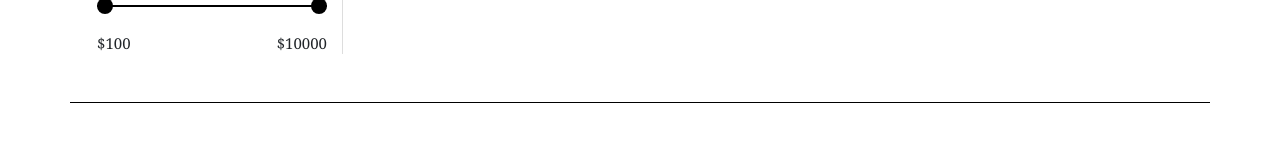
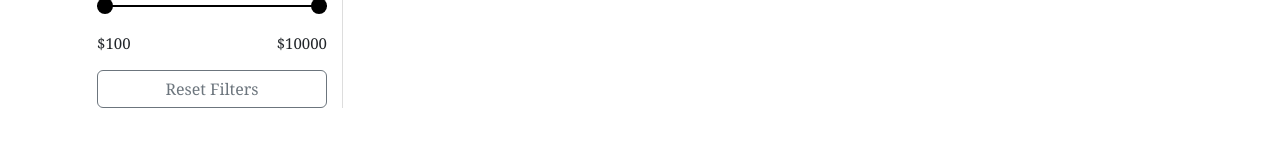
Before and after one commit to shreyamehtawork/h-chen, a React (Vite) app in the folder frontend/: page /shop in a window 1280 px wide. Shown: the part 700-841 px from the top of the page. Built offline with nearby package versions, Linux system fonts and the light colour scheme; no server answers.

Commit message:
fixed color checkbox issue and reset filter added

```diff
--- a/frontend/src/components/FilterSidebar.jsx
+++ b/frontend/src/components/FilterSidebar.jsx
@@ -89,7 +89,16 @@ function FilterSidebar({ filters, handleFilterChange, resetFilters }) {
       {/* Color Filter */}
       <div className="filter-group">
         <label className="filter-subtitle">COLOR</label>
-        {["Grey", "Navy", "Black", "Beige", "Blue", "White", "Yellow", "Purple"].map((color) => (
+        {[
+          "Grey",
+          "Navy",
+          "Black",
+          "Beige",
+          "Blue",
+          "White",
+          "Yellow",
+          "Purple",
+        ].map((color) => (
           <div className="form-check checkbox-list" key={color}>
             <input
               className="form-check-input"
@@ -104,6 +113,7 @@ function FilterSidebar({ filters, handleFilterChange, resetFilters }) {
         ))}
       </div>
 
+      {/* Price Range Filter */}
       {/* Price Range Filter */}
       <div className="filter-group">
         <label className="filter-subtitle">PRICE RANGE</label>
@@ -136,6 +146,17 @@ function FilterSidebar({ filters, handleFilterChange, resetFilters }) {
           <span>${filters.price.max}</span>
         </div>
       </div>
+
+      {/* ✅ Reset Filters Button */}
+      <div className="filter-group mt-3">
+        <button
+          type="button"
+          className="btn btn-outline-secondary w-100"
+          onClick={resetFilters}
+        >
+          Reset Filters
+        </button>
+      </div>
     </div>
   );
 }
--- a/frontend/src/pages/AllProducts.jsx
+++ b/frontend/src/pages/AllProducts.jsx
@@ -1,10 +1,12 @@
 import React, { useEffect, useState } from "react";
+import { useParams } from "react-router-dom"; // ✅ to read /shop/:category
 import FilterSidebar from "../components/FilterSidebar";
 import ProductList from "../components/ProductList";
-import allProducts from "../pages/ProductsData";
 import { getProducts } from "../services/productService";
 
 function AllProducts() {
+  const { category } = useParams(); // ✅ read category from URL if present
+
   const [filters, setFilters] = useState({
     category: [],
     color: [],
@@ -25,19 +27,54 @@ function AllProducts() {
     fetchProducts();
   }, []);
 
-  const handleFilterChange = (e) => {
-    const { name, value } = e.target;
+  // ✅ Update only category when route changes, keep colors/price intact
+  useEffect(() => {
+    if (category) {
       setFilters((prev) => ({
         ...prev,
+        category: [category.toLowerCase()],
+      }));
+    } else {
+      setFilters((prev) => ({
+        ...prev,
+        category: [],
+      }));
+    }
+  }, [category]);
+
+  const handleFilterChange = (e) => {
+    const { name, value, type, checked } = e.target;
+
+    setFilters((prev) => {
+      if (type === "checkbox") {
+        // Toggle for array filters like color or category
+        const currentValues = prev[name] || [];
+        return {
+          ...prev,
+          [name]: checked
+            ? [...currentValues, value] // add if checked
+            : currentValues.filter((v) => v !== value), // remove if unchecked
+        };
+      }
+
+      // For non-checkbox (price sliders etc.)
+      return {
+        ...prev,
         [name]: value,
-    }));
+      };
+    });
   };
 
   const resetFilters = () => {
-    setFilters({ category: [], color: [], price: { min: 100, max: 10000 } });
+    setFilters({
+      category: category ? [category.toLowerCase()] : [],
+      color: [],
+      price: { min: 100, max: 10000 },
+    });
   };
 
-  const filteredProducts = products.length ? products.filter((product) => {
+  const filteredProducts = products.length
+    ? products.filter((product) => {
         const inCategory =
           filters.category.length === 0 ||
           filters.category.includes(product.category.toLowerCase());
@@ -46,14 +83,17 @@ function AllProducts() {
           filters.color.length === 0 || filters.color.includes(product.color);
 
         const inPriceRange =
-      product.price >= filters.price.min && product.price <= filters.price.max;
+          product.price >= filters.price.min &&
+          product.price <= filters.price.max;
 
         return inCategory && inColor && inPriceRange;
-  }) : [];
+      })
+    : [];
 
   return (
     <div className="container mt-5">
       <div className="row">
+        {/* Sidebar */}
         <div className="col-md-3">
           <FilterSidebar
             filters={filters}
@@ -62,8 +102,11 @@ function AllProducts() {
           />
         </div>
 
+        {/* Products */}
         <div className="col-md-9">
-          <h2 className="mb-2 text-capitalize">All Products</h2>
+          <h2 className="mb-2 text-capitalize">
+            {category ? category : "All Products"}
+          </h2>
           <p className="text-muted mb-4 col-md-6">tagline from backend</p>
           <div className="mb-2 fw-bold">{filteredProducts.length} Products</div>
           <ProductList products={filteredProducts} />
--- a/frontend/src/pages/CategoryPage.jsx
+++ b/frontend/src/pages/CategoryPage.jsx
@@ -1,20 +1,26 @@
-// src/pages/CategoryPage.jsx
 import React, { useEffect, useState } from "react";
 import { useParams } from "react-router-dom";
 import ProductList from "../components/ProductList";
 import FilterSidebar from "../components/FilterSidebar";
-import allProducts from "./ProductsData";
 import { getProducts } from "../services/productService";
 import Loader from "../components/Loader";
 
 function CategoryPage() {
-  const { category } = useParams(); // Get category from URL
+  const { category } = useParams();
 
   const [products, setProducts] = useState([]);
   const [loadingProducts, setLoadingProducts] = useState(true);
 
+  const [filters, setFilters] = useState({
+    category: [],
+    color: [],
+    price: { min: 100, max: 10000 },
+  });
+
+  // Fetch products for the selected category
   const fetchProducts = async () => {
-      const res = await getProducts({category});
+    setLoadingProducts(true);
+    const res = await getProducts({ category });
     console.log("Category Products:", res);
     if (res) setProducts(res);
     setLoadingProducts(false);
@@ -24,45 +30,62 @@ function CategoryPage() {
     fetchProducts();
   }, [category]);
 
-  const [filters, setFilters] = useState({
-    category: [],
-    color: [],
-    price: { min: 100, max: 10000 },
-  });
+  // ✅ Keep category filter in sync with URL
+  useEffect(() => {
+    setFilters((prev) => ({
+      ...prev,
+      category: category ? [category.toLowerCase()] : [],
+    }));
+  }, [category]);
 
   const handleFilterChange = (e) => {
-    const { name, value, checked } = e.target;
+    const { name, value, checked, type } = e.target;
 
+    if (type === "checkbox") {
       setFilters((prev) => {
-      if (name === "category" || name === "color") {
         const updatedArray = checked
           ? [...prev[name], value]
           : prev[name].filter((item) => item !== value);
         return { ...prev, [name]: updatedArray };
+      });
     } else if (name === "price") {
-        return { ...prev, price: value };
+      setFilters((prev) => ({
+        ...prev,
+        price: value,
+      }));
     }
-      return prev;
+  };
+
+  const resetFilters = () => {
+    setFilters({
+      category: category ? [category.toLowerCase()] : [],
+      color: [],
+      price: { min: 100, max: 10000 },
     });
   };
 
-  const resetFilters = () => {
-    setFilters({ category: [], color: [], price: { min: 100, max: 10000 } });
-  };
+  const filteredProducts = products.filter((product) => {
+    const matchCategory =
+      filters.category.length > 0
+        ? filters.category.includes(product.category.toLowerCase())
+        : true;
 
-  const filteredProducts = products.length ? products.filter((product) => {
     const matchColor =
-      filters.color.length > 0 ? filters.color.includes(product.color) : true;
+      filters.color.length > 0
+        ? filters.color.includes(product.color)
+        : true;
 
     const matchPrice =
-      product.price >= filters.price.min && product.price <= filters.price.max;
+      product.price >= filters.price.min &&
+      product.price <= filters.price.max;
 
-    return matchColor && matchPrice;
-  }) : [];
+    return matchCategory && matchColor && matchPrice;
+  });
 
   return (
     <div className="container mt-5">
       <div className="row">
+        {/* Sidebar */}
         <div className="col-md-2">
           <FilterSidebar
             filters={filters}
@@ -71,11 +94,16 @@ function CategoryPage() {
           />
         </div>
 
+        {/* Products */}
         <div className="col-md-9 mx-3">
           <h2 className="mb-2 text-capitalize">{category}</h2>
           <p className="text-muted mb-4 col-md-6">tagline from backend</p>
           <div className="mb-2 fw-bold">{filteredProducts.length} Products</div>
-          {loadingProducts ? <Loader/> : <ProductList products={filteredProducts} />}
+          {loadingProducts ? (
+            <Loader />
+          ) : (
+            <ProductList products={filteredProducts} />
+          )}
         </div>
       </div>
     </div>
```
Lines whose indentation alone changed are shown as unchanged.
